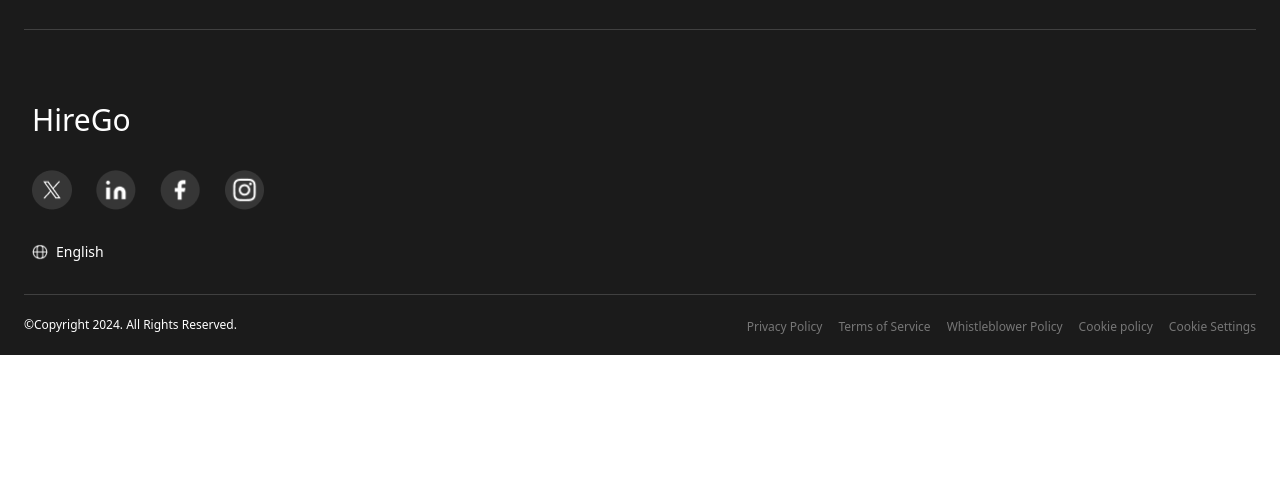
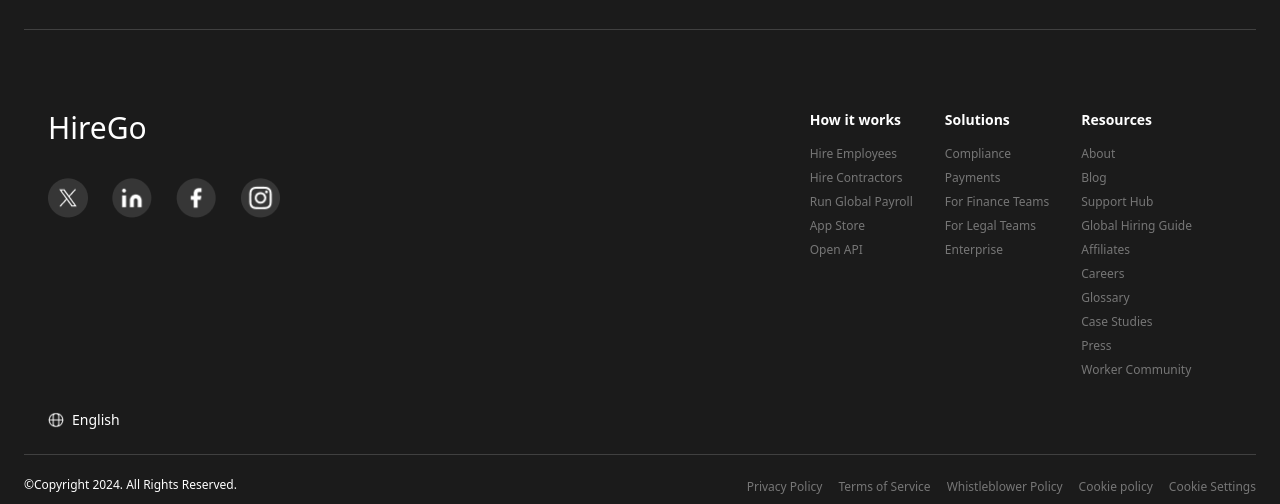
Before and after one commit to AKdeBerg/hireGo, a React (Vite) app: page / in a window 1280 px wide. Shown: the part 4381-4885 px from the top of the page. Before the commit the page ends 4736 px from the top, so only its background shows below. Built offline with nearby package versions, Linux system fonts and the light colour scheme.

Commit message:
making the footer responsive

```diff
--- a/src/Footer.jsx
+++ b/src/Footer.jsx
@@ -23,7 +23,8 @@
 
       <hr className="border-t border-[#FFFFFF29]  mx-6 my-10" />
 
-      <div className="p-8 space-y-8">
+      <div className="mt-20 p-8 md:flex md:justify-between md:p-0 md:px-12">
+        <div className="space-y-8">
           <h2 className="text-3xl text-white">HireGo</h2>
           <div className="flex space-x-6">
             <img src="/public/assets/twitter.png" className="w-10 h-10" />
@@ -31,10 +32,51 @@
             <img src="/public/assets/fb.png" className="w-10 h-10" />
             <img src="/public/assets/ig.png" className="w-10 h-10" />
           </div>
-        <div className="flex space-x-2 items-center text-sm">
+        </div>
+
+        {/* hidden for mobile */}
+        <div className="hidden md:flex md:justify-between md:items-start md:space-x-8 md:pr-10">
+          <div>
+            <h3 className="text-sm font-semibold text-white pb-4">How it works</h3>
+            <ul className="text-xs text-[#FFFFFF66] space-y-2">
+              <li>Hire Employees</li>
+              <li>Hire Contractors</li>
+              <li>Run Global Payroll</li>
+              <li>App Store</li>
+              <li>Open API</li>
+            </ul>
+          </div>
+          <div>
+            <h3 className="text-sm font-semibold text-white pb-4">Solutions</h3>
+            <ul className="text-xs text-[#FFFFFF66] space-y-2">
+              <li>Compliance</li>
+              <li>Payments</li>
+              <li>For Finance Teams</li>
+              <li>For Legal Teams</li>
+              <li>Enterprise</li>
+            </ul>
+          </div>
+          <div className="pb-8">
+            <h3 className="text-sm font-semibold text-white pb-4">Resources</h3>
+            <ul className="text-xs text-[#FFFFFF66] space-y-2">
+              <li>About</li>
+              <li>Blog</li>
+              <li>Support Hub</li>
+              <li>Global Hiring Guide</li>
+              <li>Affiliates</li>
+              <li>Careers</li>
+              <li>Glossary</li>
+              <li>Case Studies</li>
+              <li>Press</li>
+              <li>Worker Community</li>
+            </ul>
+          </div>
+        </div>
+      </div>
+
+      <div className="pl-8 md:pl-12 md:pb-6 flex space-x-2 items-center text-sm">
         <img src="/public/assets/globe.png" className="w-4 h-4" />
         <div className="text-white">English</div>
-        </div>
       </div>
 
       <hr className="border-t border-[#FFFFFF29]  mx-6 my-10 md:my-0" />
```
Lines whose indentation alone changed are shown as unchanged.
